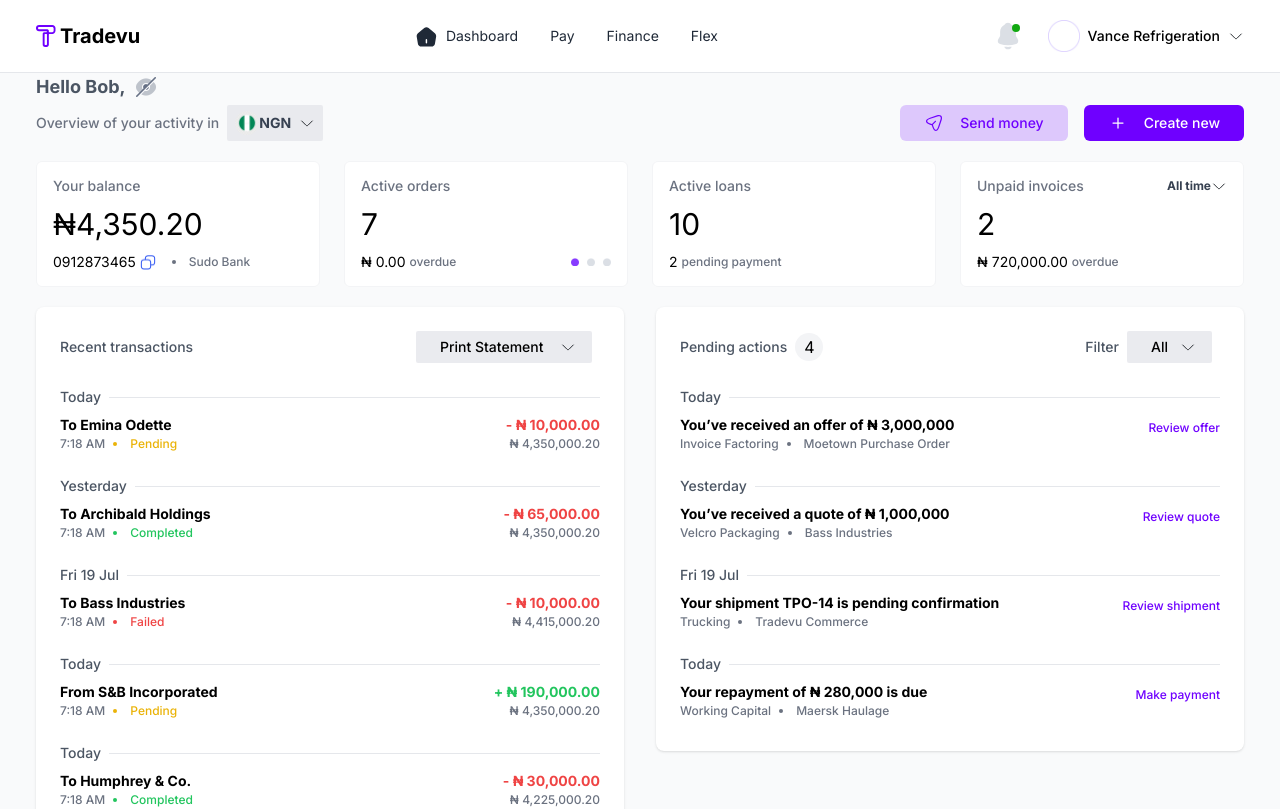
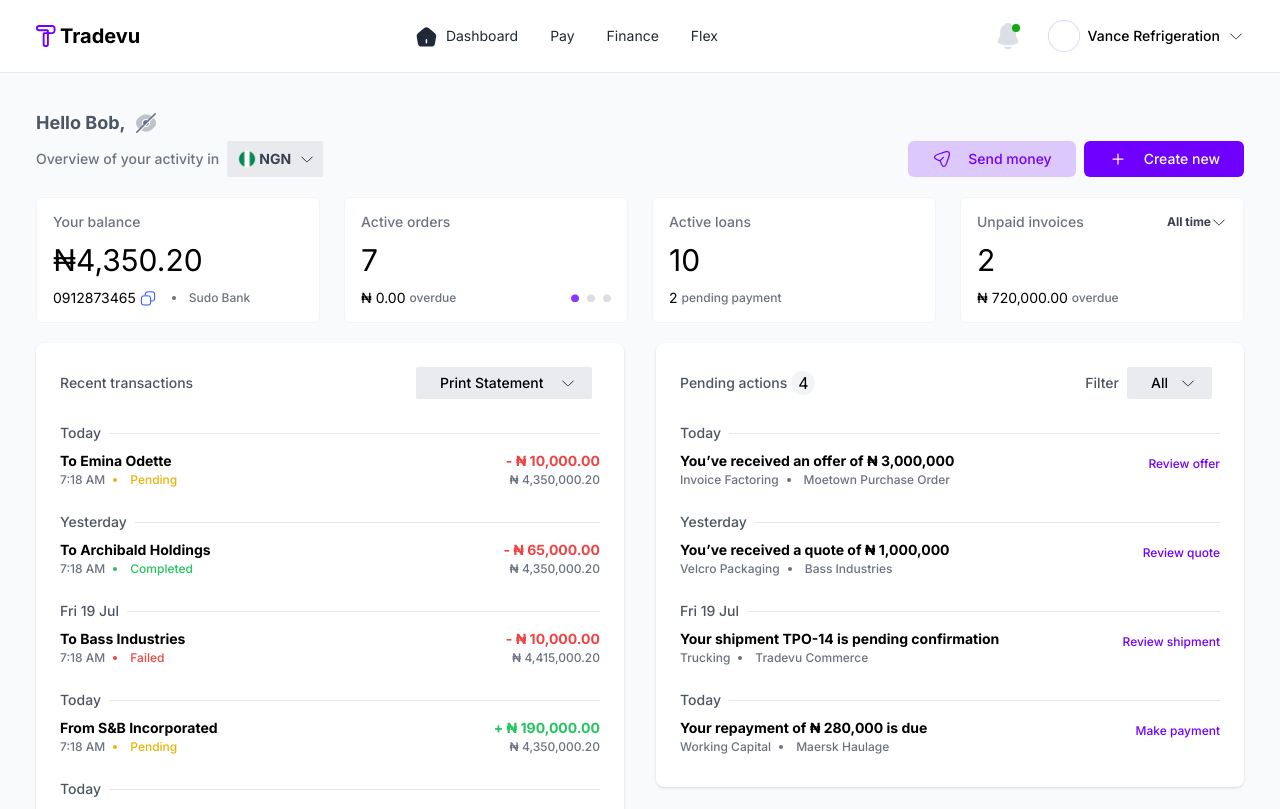
Before and after one commit to mezieOX/trade-vu, a Next.js app: page / in a window 1280 px wide. Shown: the top 809 px of the page. Built offline with nearby package versions, Linux system fonts and the light colour scheme.

Commit message:
care/made some designs adjustments on the web view

```diff
--- a/app/dashboard/page.tsx
+++ b/app/dashboard/page.tsx
@@ -38,7 +38,7 @@
           to access all benefits.
         </p>
       </div>
-      <div className="min-h-screen px-2 pt-9 md:pt-0 md:px-9">
+      <div className="min-h-screen px-2 py-9 md:px-9">
         <div className="md:flex justify-between items-end">
           <div>
             <div className="flex items-center gap-2 pb-1">
@@ -52,7 +52,7 @@
               <DropDownMenu className="w-[6rem]" data={currencyType} />
             </div>
           </div>
-          <div className="hidden md:flex items-center gap-4">
+          <div className="hidden md:flex items-center gap-2">
             <ButtonComp
               onClick={() => {}}
               title="Send money"
@@ -133,7 +133,7 @@
         <div className="grid lg:grid-cols-2 gap-8">
           <div className="w-full bg-white rounded-lg p-6 shadow">
             <div className="flex justify-between items-center">
-              <h1 className="text-sm font-medium text-gray-600">
+              <h1 className="text-sm font-medium text-gray-600 w-fit">
                 Recent transactions
               </h1>
               <DropDownMenu
@@ -188,11 +188,11 @@
           </div>
           <div className="w-full bg-white rounded-lg p-6 shadow h-max pb-8">
             <div className="flex justify-between items-center">
-              <div className="flex items-center gap-2">
+              <div className="flex items-center gap-1">
                 <h1 className="text-sm font-medium text-gray-600">
                   Pending actions
                 </h1>
-                <p className="bg-gray-100 text-black rounded-full min-h-7 flex items-center justify-center min-w-7">
+                <p className="bg-gray-100 text-black rounded-full min-h-6 flex items-center justify-center min-w-6">
                   4
                 </p>
               </div>
```
